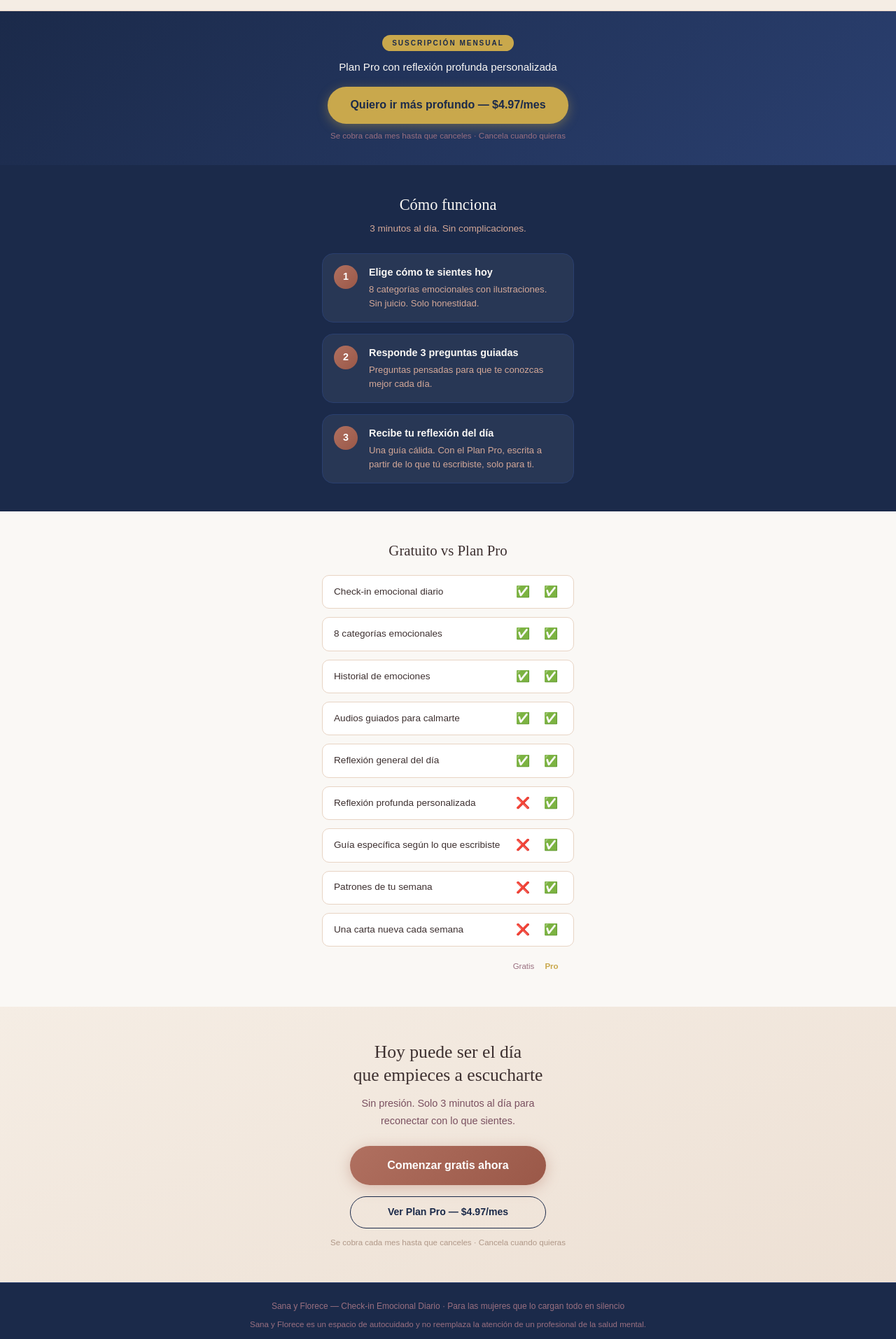
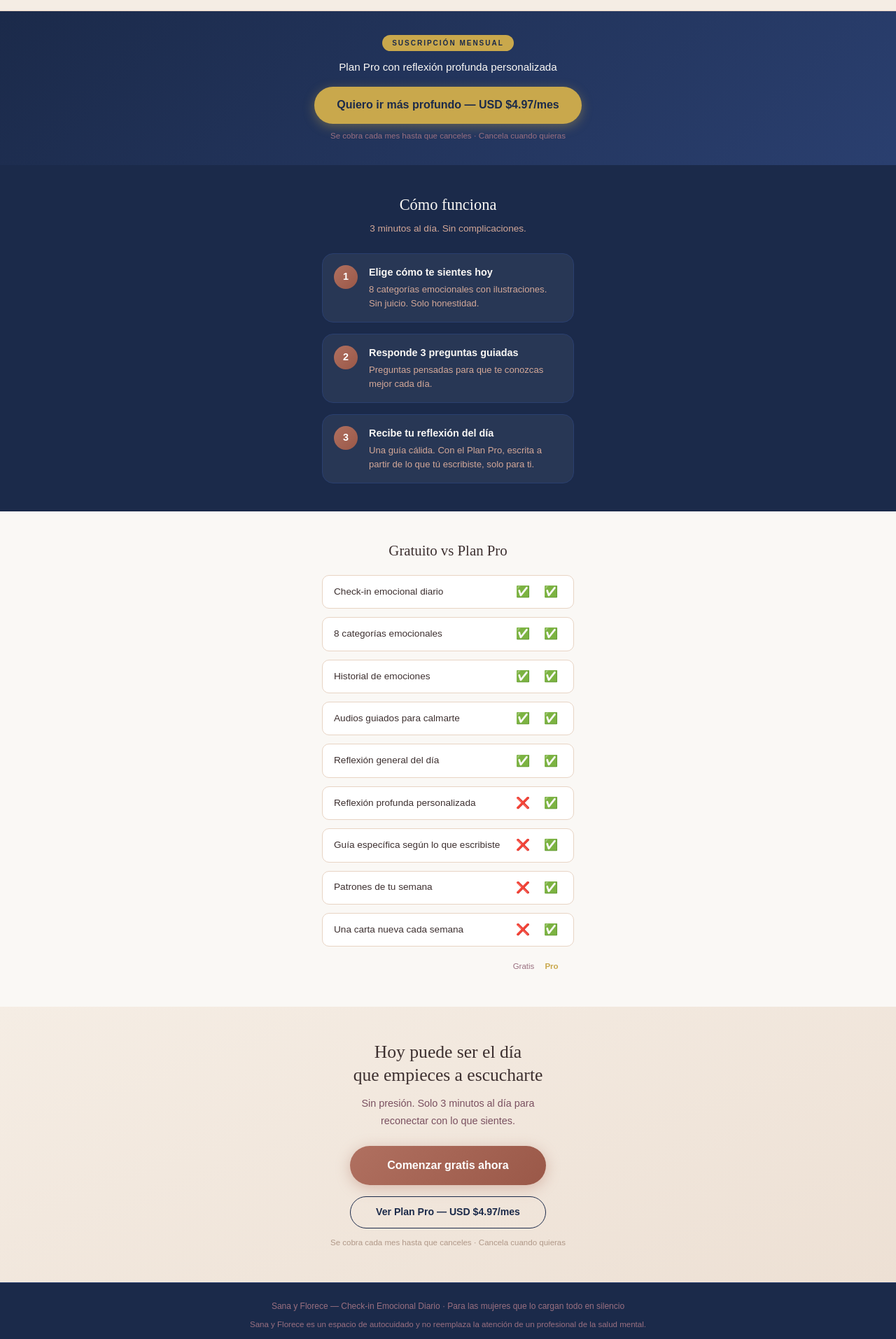
Before and after one commit to JOHANSEBASALEX/checkin-emocional, a Next.js app: page / in a window 1280 px wide. Shown: the part 1280-3194 px from the top of the page at 70% size. Built offline with nearby package versions, Linux system fonts and the light colour scheme.

Commit message:
Precio con USD

```diff
--- a/src/app/(app)/checkin/page.tsx
+++ b/src/app/(app)/checkin/page.tsx
@@ -253,7 +253,7 @@
                       style={{ borderColor: "#D4A898", background: "#FAF8F5" }}>
                       <Sparkles className="w-8 h-8 mx-auto mb-3" style={{ color: "#C9A84C" }} />
                       <p className="font-semibold mb-1" style={{ color: "#3D3030" }}>Reflexión profunda · Plan Pro</p>
-                      <p className="text-xs mb-4" style={{ color: "#9A7080" }}>Recibe una guía emocional pensada solo para ti, por solo $4.97/mes</p>
+                      <p className="text-xs mb-4" style={{ color: "#9A7080" }}>Recibe una guía emocional pensada solo para ti, por solo USD $4.97/mes</p>
                       <Link href="/cuenta">
                         <Button className="text-white text-sm h-9 px-5 rounded-xl"
                           style={{ background: "linear-gradient(135deg,#1B2A4A,#2A3F6F)" }}>
--- a/src/app/(app)/cuenta/page.tsx
+++ b/src/app/(app)/cuenta/page.tsx
@@ -146,7 +146,7 @@
               </ul>
               <a href={gumroadUrl} target="_blank" rel="noopener noreferrer">
                 <Button className="w-full font-bold h-11 gap-2 text-sm" style={{ background: "#D4AF37", color: "#3a2a00" }}>
-                  Quiero ir más profundo — $4.97/mes
+                  Quiero ir más profundo — USD $4.97/mes
                   <ExternalLink className="w-3.5 h-3.5" />
                 </Button>
               </a>
--- a/src/app/(app)/dashboard/page.tsx
+++ b/src/app/(app)/dashboard/page.tsx
@@ -223,7 +223,7 @@
             <p className="font-bold mb-1 flex items-center gap-1.5 text-white">
               <Sparkles className="w-4 h-4" style={{ color: "#F5EDE4" }} /> Recibe reflexiones hechas para ti
             </p>
-            <p className="text-sm" style={{ color: "#F5EDE4" }}>Descubre insights personalizados por $4.97/mes</p>
+            <p className="text-sm" style={{ color: "#F5EDE4" }}>Descubre insights personalizados por USD $4.97/mes</p>
           </div>
           <Link href="/cuenta" className="flex-shrink-0">
             <Button className="ml-4 font-bold text-sm" style={{ background: "#EDE0D4", color: "#B07060" }}>Ver Pro</Button>
--- a/src/app/(app)/layout.tsx
+++ b/src/app/(app)/layout.tsx
@@ -75,7 +75,7 @@
               <Sparkles className="w-3.5 h-3.5 text-white" />
               <p className="font-semibold text-xs text-white">Recibe reflexiones para ti</p>
             </div>
-            <p className="text-xs mb-3" style={{ color: "#F5EDE4" }}>Recibe guía personalizada por $4.97/mes</p>
+            <p className="text-xs mb-3" style={{ color: "#F5EDE4" }}>Recibe guía personalizada por USD $4.97/mes</p>
             <Link href="/cuenta">
               <div className="rounded-xl py-1.5 text-center text-xs font-bold" style={{ background: "#EDE0D4", color: "#B07060" }}>
                 Ver Plan Pro
--- a/src/app/page.tsx
+++ b/src/app/page.tsx
@@ -50,7 +50,7 @@
   const ocupados = quedan === null ? 0 : total - quedan
   return (
     <div style={{ maxWidth:"320px", margin:"0.75rem auto" }}>
-      <p style={{ color:"#C9A84C", fontSize:"1.3rem", fontWeight:700, margin:"0 0 0.25rem", fontFamily:"Playfair Display, serif" }}>$4.97/mes</p>
+      <p style={{ color:"#C9A84C", fontSize:"1.3rem", fontWeight:700, margin:"0 0 0.25rem", fontFamily:"Playfair Display, serif" }}>USD $4.97/mes</p>
       {quedan !== null && (
         <div>
           <div style={{ height:"8px", borderRadius:"999px", background:"#2A3F6F", overflow:"hidden" }}>
@@ -105,7 +105,7 @@
       <div style={{ padding:"2rem 1.5rem", background:"linear-gradient(135deg,#1B2A4A,#2A3F6F)", textAlign:"center" }}>
         <div style={{ display:"inline-block", background:"#C9A84C", color:"#1B2A4A", fontSize:"10px", letterSpacing:"2px", textTransform:"uppercase", padding:"4px 14px", borderRadius:"20px", marginBottom:"0.75rem", fontWeight:700 }}>Suscripción mensual</div>
         <p style={{ color:"#FAF8F5", fontSize:"0.95rem", marginBottom:"0.25rem" }}>Plan Pro con reflexión profunda personalizada</p>
-        <Link href="/registro" style={{ display:"inline-block", background:"#C9A84C", color:"#1B2A4A", fontSize:"1rem", fontWeight:700, padding:"0.9rem 2rem", borderRadius:"50px", textDecoration:"none", marginTop:"0.75rem", boxShadow:"0 4px 16px rgba(201,168,76,0.4)" }}>Quiero ir más profundo — $4.97/mes</Link>
+        <Link href="/registro" style={{ display:"inline-block", background:"#C9A84C", color:"#1B2A4A", fontSize:"1rem", fontWeight:700, padding:"0.9rem 2rem", borderRadius:"50px", textDecoration:"none", marginTop:"0.75rem", boxShadow:"0 4px 16px rgba(201,168,76,0.4)" }}>Quiero ir más profundo — USD $4.97/mes</Link>
         <p style={{ color:"#9A7080", fontSize:"0.72rem", marginTop:"0.6rem" }}>Se cobra cada mes hasta que canceles · Cancela cuando quieras</p>
       </div>
       <div style={{ padding:"2.5rem 1.5rem", background:"#1B2A4A" }}>
@@ -141,7 +141,7 @@
         <h2 style={{ fontFamily:"Playfair Display, serif", fontSize:"1.6rem", color:"#3D3030", marginBottom:"0.75rem", lineHeight:"1.3" }}>Hoy puede ser el día<br />que empieces a escucharte</h2>
         <p style={{ fontSize:"0.9rem", color:"#7A5060", marginBottom:"1.5rem", lineHeight:"1.7", maxWidth:"300px", margin:"0 auto 1.5rem" }}>Sin presión. Solo 3 minutos al día para reconectar con lo que sientes.</p>
         <Link href="/registro" style={{ display:"block", background:"linear-gradient(135deg,#B07060,#9A5848)", color:"white", fontSize:"1rem", fontWeight:700, padding:"1rem 2rem", borderRadius:"50px", textDecoration:"none", maxWidth:"280px", margin:"0 auto 1rem", boxShadow:"0 4px 20px rgba(176,112,96,0.4)" }}>Comenzar gratis ahora</Link>
-        <Link href="/registro" style={{ display:"block", color:"#1B2A4A", fontSize:"0.88rem", padding:"0.7rem 2rem", borderRadius:"50px", textDecoration:"none", maxWidth:"280px", margin:"0 auto", border:"1.5px solid #1B2A4A", fontWeight:600 }}>Ver Plan Pro — $4.97/mes</Link>
+        <Link href="/registro" style={{ display:"block", color:"#1B2A4A", fontSize:"0.88rem", padding:"0.7rem 2rem", borderRadius:"50px", textDecoration:"none", maxWidth:"280px", margin:"0 auto", border:"1.5px solid #1B2A4A", fontWeight:600 }}>Ver Plan Pro — USD $4.97/mes</Link>
         <p style={{ fontSize:"0.72rem", color:"#B09888", marginTop:"0.75rem" }}>Se cobra cada mes hasta que canceles · Cancela cuando quieras</p>
       </div>
       <div style={{ padding:"1.5rem", textAlign:"center", background:"#1B2A4A", borderTop:"1px solid #2A3F6F" }}>
```
